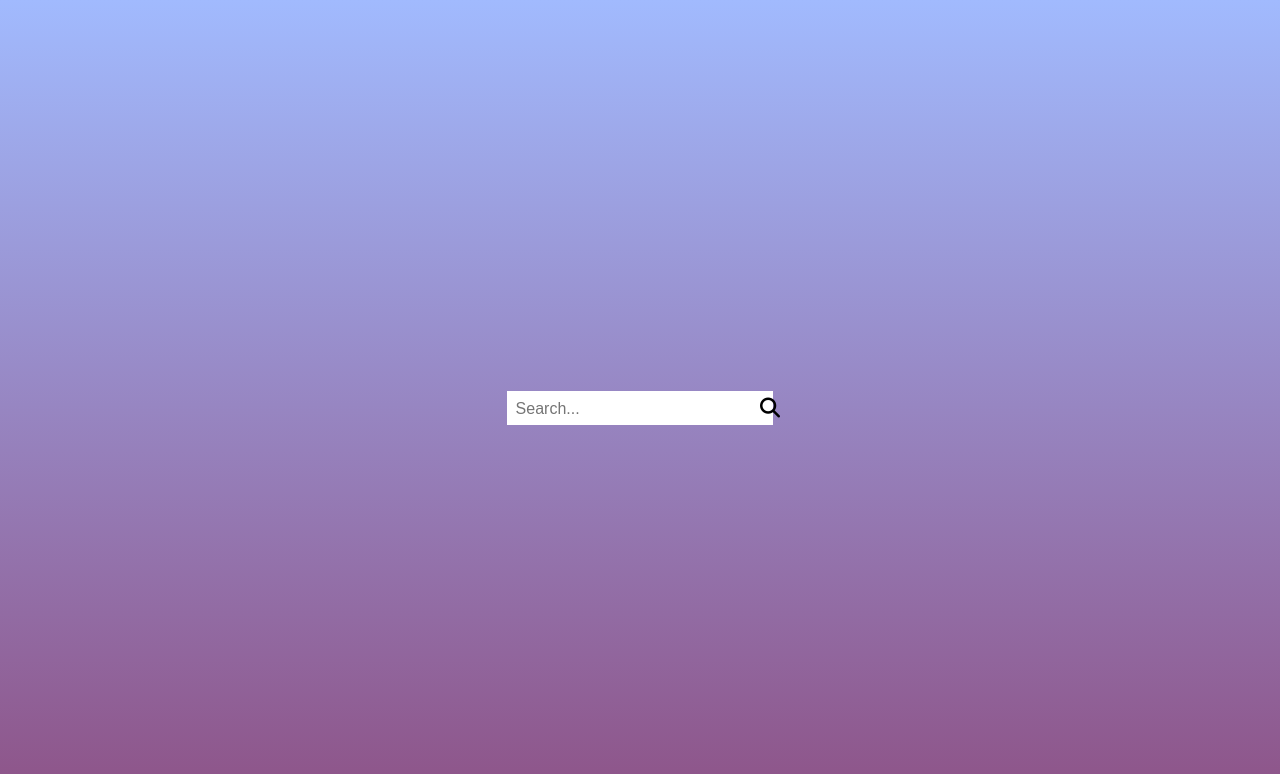
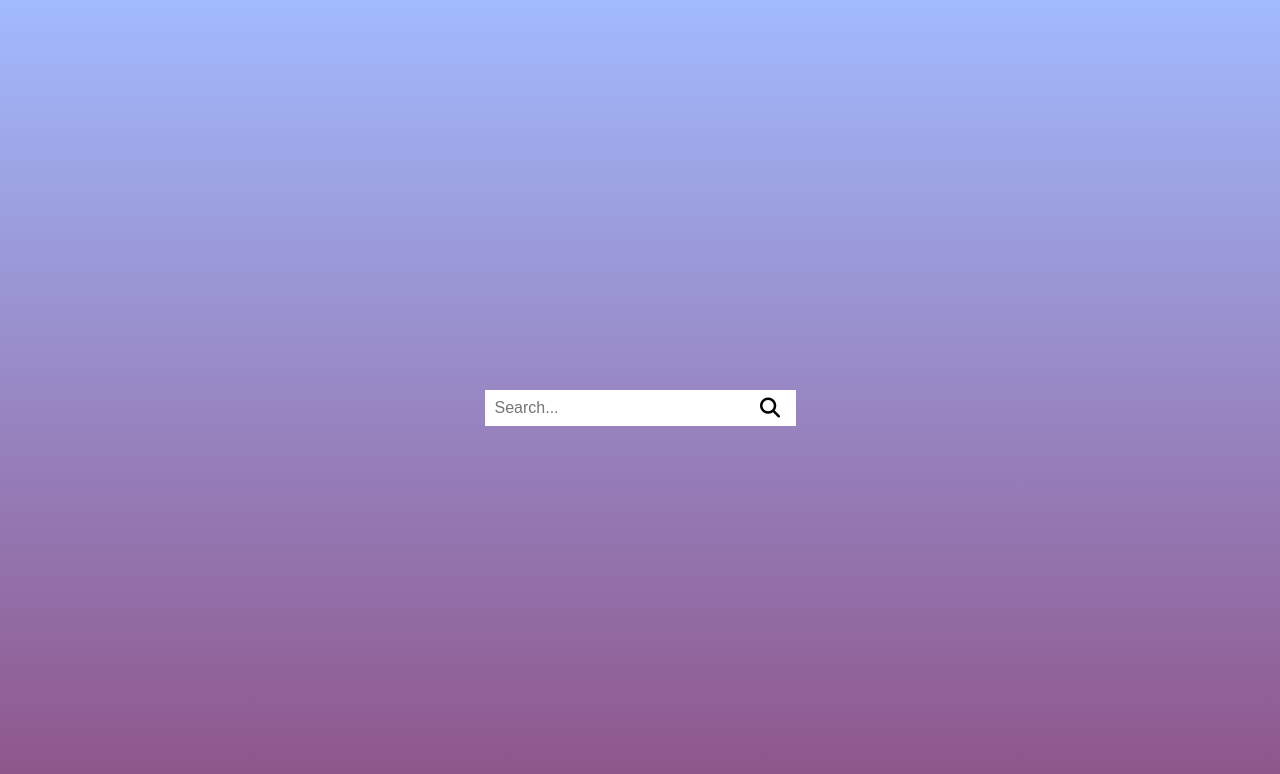
Before and after one commit to SanjaZi/search-bar-interactive, a plain HTML site: page index.html in a window 1280 px wide. Both pictures are taken after a click on the icon 640 px from the left and 407 px from the top of the page. Drawn offline with Linux system fonts and the light colour scheme.

Commit message:
Sad bolje radi

```diff
--- a/styles.css
+++ b/styles.css
@@ -10,8 +10,9 @@ overflow: hidden;
 }
 
 .container {
-    width: 3%;
-   padding: 0.5%;
+    width: 35px;
+    height: 20px;
+   padding: 8px;
     background-color: white;
    text-align: center;
     transition: width 0.5s;
@@ -19,7 +20,7 @@ overflow: hidden;
 }
 
 .containerClicked {
-    width: 20%;
+    width: 295px;
 }
 
 .lupica {
```
